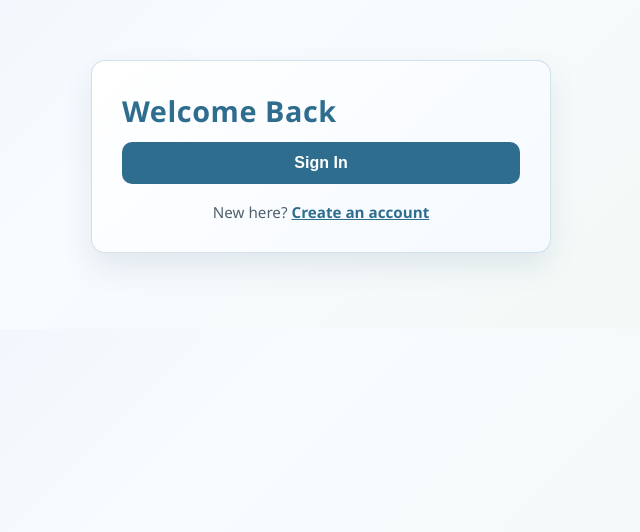
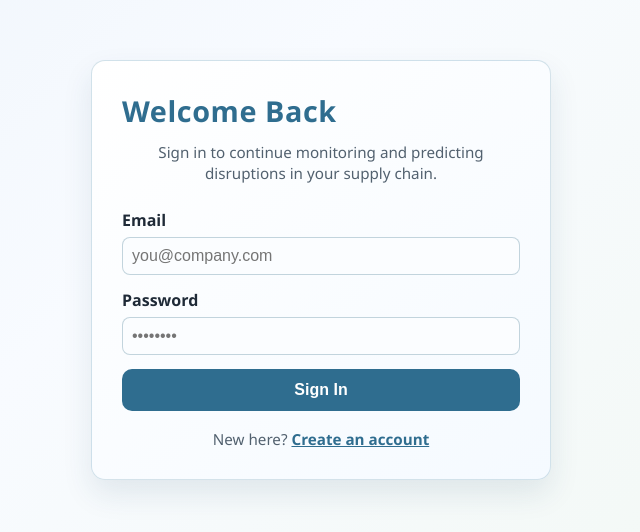
Before and after one commit to Jayabari/AI-Powered-Supply-Chain-Disruption-Prediction-Resilience-Intelligence-Platform, a Flask app: page /login in a window 1280 px wide. Shown: the part 56-588 px from the top of the page, without its empty margins (319-959 px from the left). Run offline with Flask 3, Linux system fonts and the light colour scheme.

Commit message:
login updated

```diff
--- a/templates/login.html
+++ b/templates/login.html
@@ -3,7 +3,19 @@
 {% block content %}
 <section class="panel auth-panel">
   <h2>Welcome Back</h2>
+  <p class="subheading">Sign in to continue monitoring and predicting disruptions in your supply chain.</p>
+  <form method="post" class="form-grid">
+    <input type="hidden" name="csrf_token" value="{{ csrf_token() }}">
 
+    <label>
+      Email
+      <input type="email" name="email" required placeholder="you@company.com">
+    </label>
+
+    <label>
+      Password
+      <input type="password" name="password" required placeholder="••••••••">
+    </label>
 
     <div class="form-action">
       <button type="submit">Sign In</button>
```
